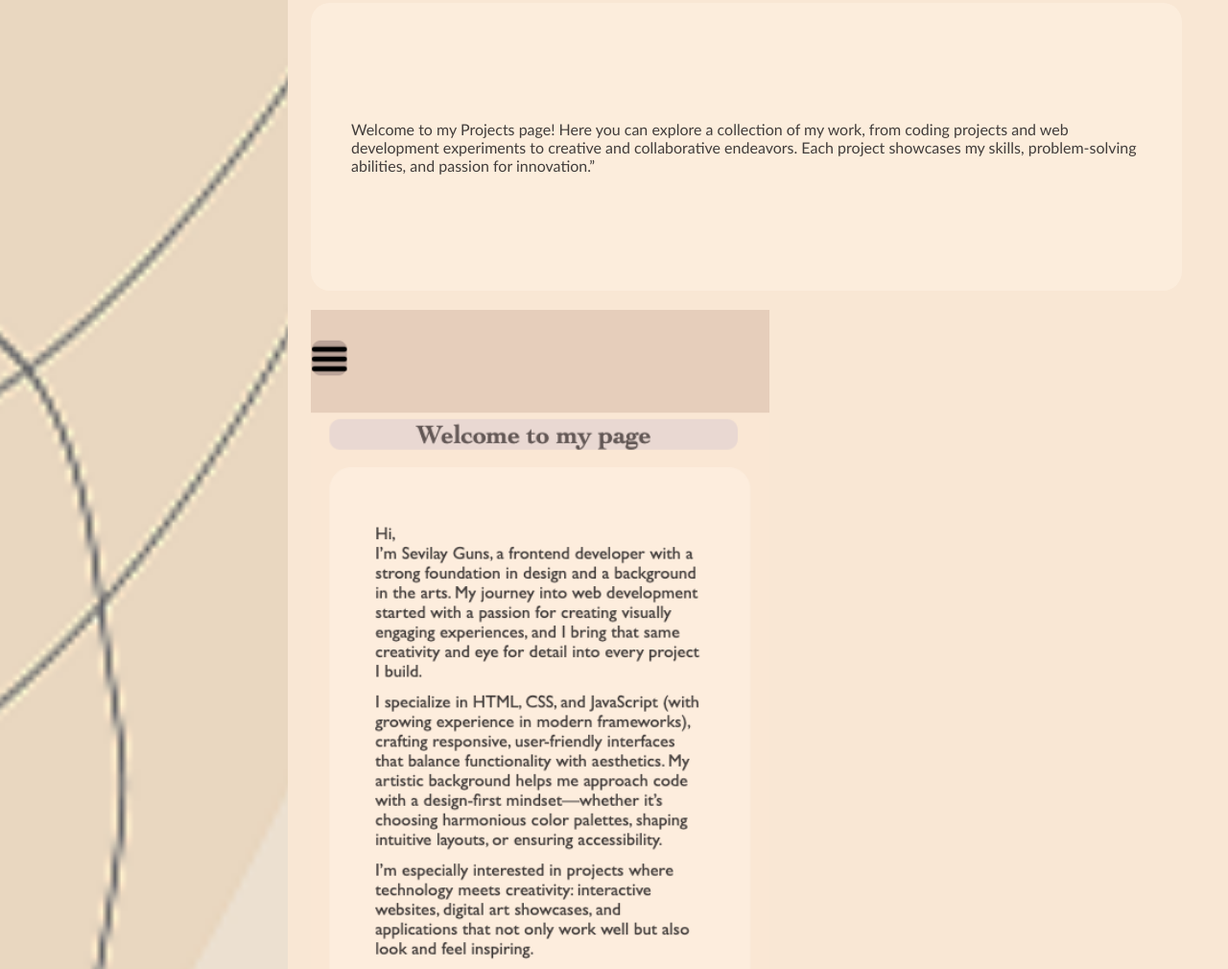
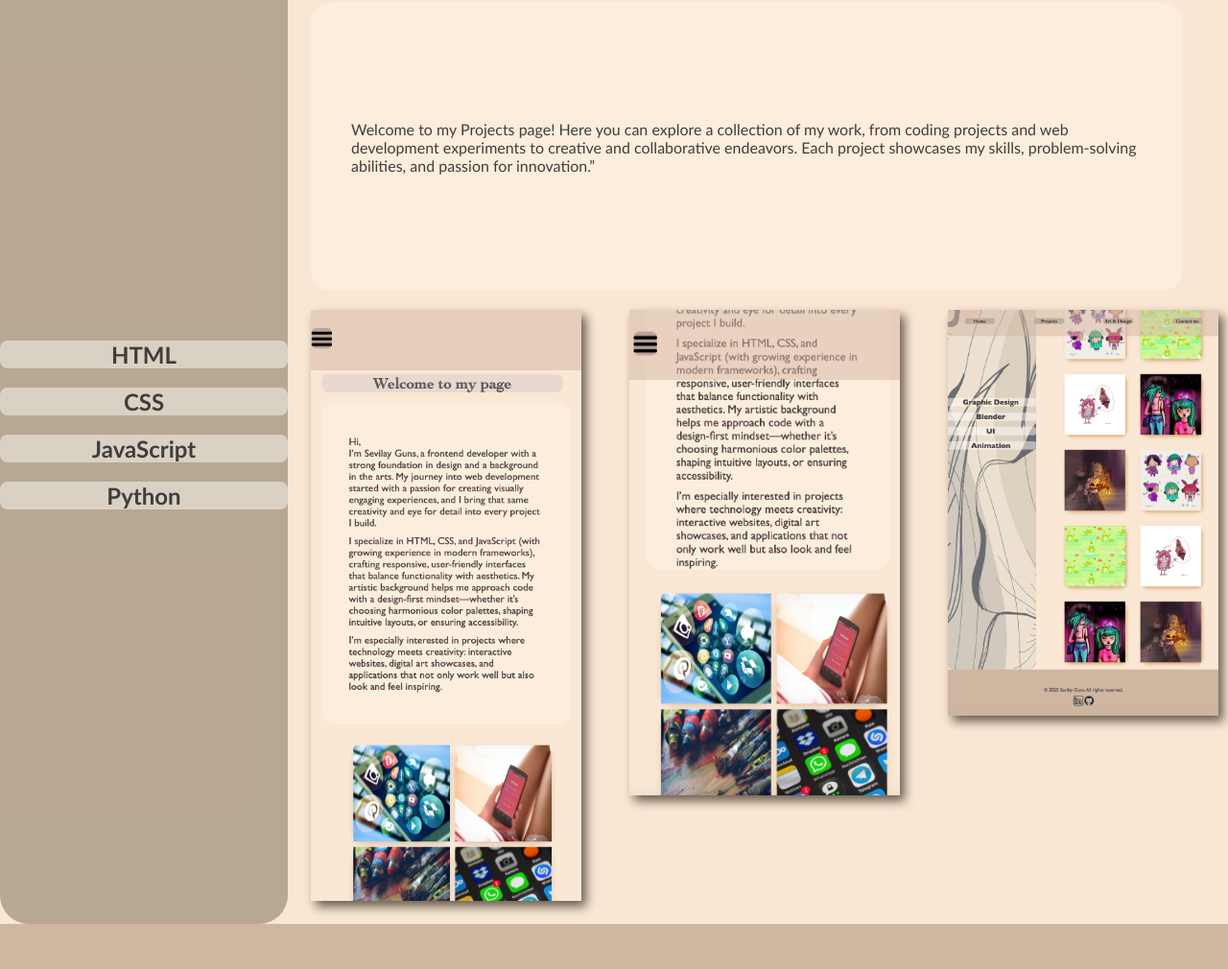
Before and after one commit to sevilayakcay/Portfolio-project, a plain HTML site: page Projects.html in a window 1280 px wide. Shown: the part 178-1188 px from the top of the page at 96% size. Drawn offline with Linux system fonts and the light colour scheme.

Commit message:
project page, image sizes updated

```diff
--- a/Projects.html
+++ b/Projects.html
@@ -40,7 +40,7 @@
 
       <div class="projects-gallery">
         <div class="projects-boxes">
-          <img src="img/project_1.png" alt="" height="auto" width="50%" />
+          <img src="img/project_1.png" alt="" height="auto" width="100%" />
         </div>
         <div class="projects-boxes">
           <img src="img/project_2.png" alt="" height="auto" width="100%" />
--- a/style/Contact.css
+++ b/style/Contact.css
@@ -24,7 +24,6 @@ input{
     align-items: flex-end;
     height: 45%;
 }
-
 button:hover{
     background-color: rgb(227, 198, 178);
     color: rgb(65, 40, 33);
@@ -55,5 +54,5 @@ button:focus {
 @media  (max-width: 450px){
     .form-container{
         width: 80%;
+    }
 }
-}
--- a/style/Projects.css
+++ b/style/Projects.css
@@ -1,11 +1,12 @@
-.projects-gallery{
-    display: flex;
-    flex-wrap: wrap;
-    justify-content: center;
-    gap: 50px;
-    margin-top: 20px;
+.projects-gallery {
+  display: grid;
+  grid-template-columns: repeat(auto-fill, minmax(250px, 1fr));
+  gap: 50px;
+  margin-top: 20px;
+  margin-right: 10px;
+  align-items: start;
 }
-.projects-boxes{
-    height: auto;
-    width: 100%;
-}
+.projects-boxes {
+  width: 100%;
+  box-shadow:5px 6px 10px  #6a5d4e;
+ }
--- a/style/Style.css
+++ b/style/Style.css
@@ -56,12 +56,10 @@ a:hover{
 
 .sidebar{
     grid-area: sidebar;
-    background-color: rgba(255, 212, 159, 0.5);
-    background-image: url(/img/sidebar-background.png);
+    background-color: rgba(121, 104, 84, 0.5);
     background-size: cover;
     background-position: center;
     border-radius: 30px;
-
     place-items: center;
     align-content: center;
 }
```
